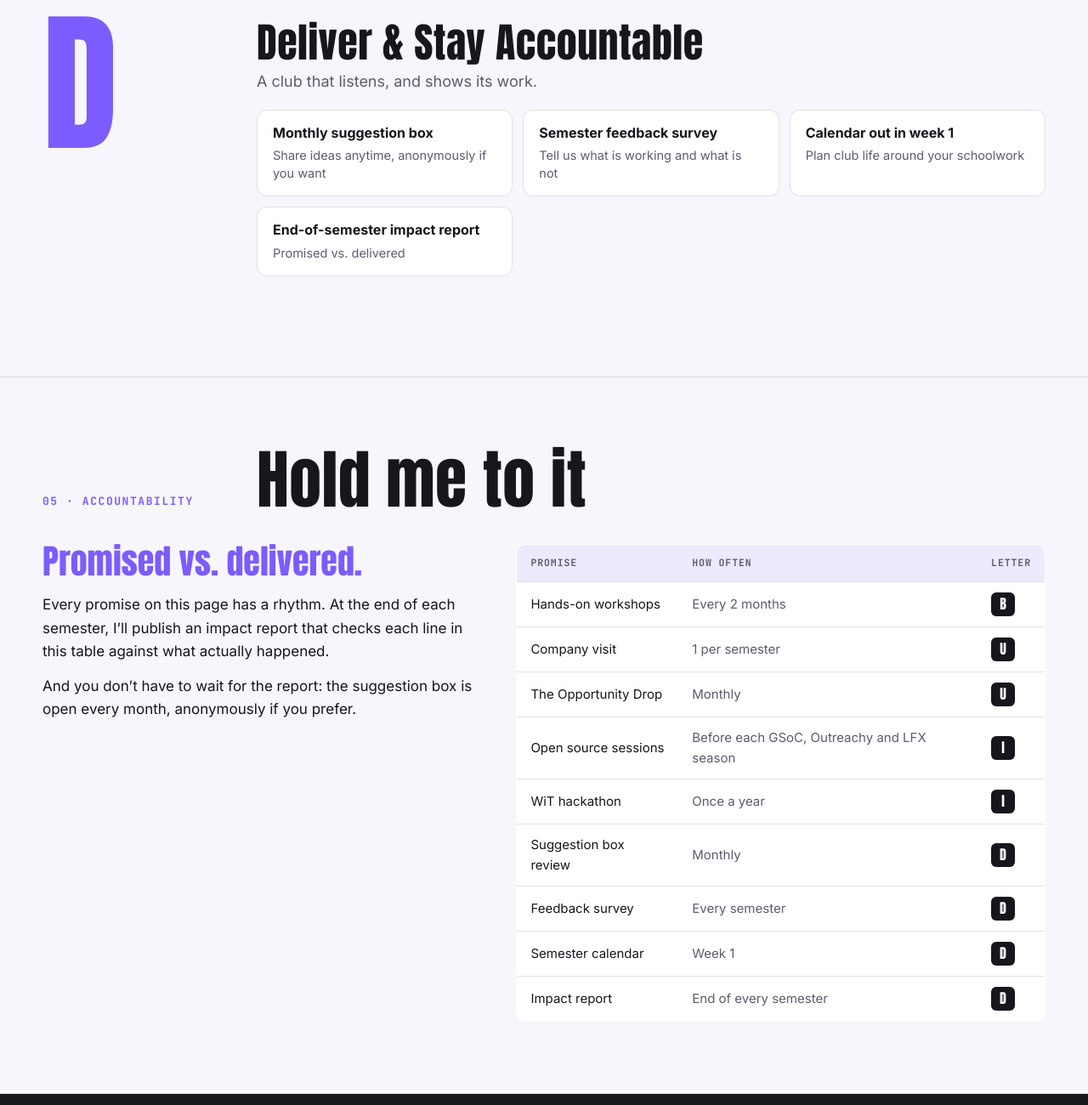
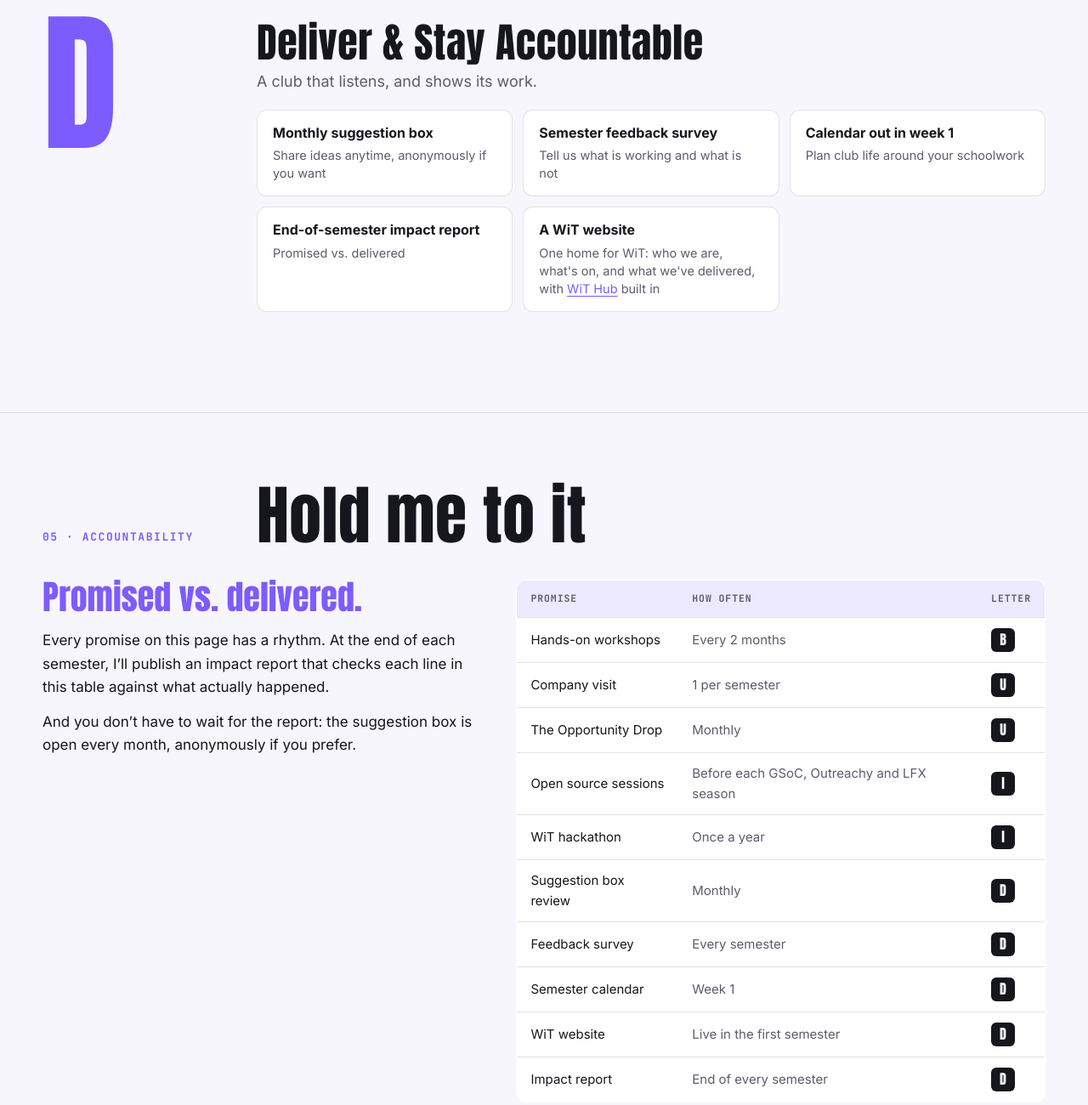
Before and after one commit to Favourj-bit/fj-for-wit, a plain HTML site: page index.html in a window 1280 px wide. Shown: the part 7920-9220 px from the top of the page at 85% size. Drawn offline with Linux system fonts and the light colour scheme.

Commit message:
Add WiT website to the D agenda and accountability table

```diff
--- a/index.html
+++ b/index.html
@@ -537,7 +537,7 @@ dialog.lb::backdrop { background: rgba(10,10,16,0.9); }
 </article>
 <article class="pillar" id="agenda-d">
   <div class="pillar-letter" aria-hidden="true">D</div>
-  <div class="pillar-body"><h3>Deliver &amp; Stay Accountable</h3><p class="lead">A club that listens, and shows its work.</p><ul><li><strong>Monthly suggestion box</strong><span>Share ideas anytime, anonymously if you want</span></li><li><strong>Semester feedback survey</strong><span>Tell us what is working and what is not</span></li><li><strong>Calendar out in week 1</strong><span>Plan club life around your schoolwork</span></li><li><strong>End-of-semester impact report</strong><span>Promised vs. delivered</span></li></ul></div>
+  <div class="pillar-body"><h3>Deliver &amp; Stay Accountable</h3><p class="lead">A club that listens, and shows its work.</p><ul><li><strong>Monthly suggestion box</strong><span>Share ideas anytime, anonymously if you want</span></li><li><strong>Semester feedback survey</strong><span>Tell us what is working and what is not</span></li><li><strong>Calendar out in week 1</strong><span>Plan club life around your schoolwork</span></li><li><strong>End-of-semester impact report</strong><span>Promised vs. delivered</span></li><li><strong>A WiT website</strong><span>One home for WiT: who we are, what's on, and what we've delivered, with <a href="https://favourj-bit.github.io/wit-hub/">WiT Hub</a> built in</span></li></ul></div>
 </article>
   </div>
 </section>
@@ -553,7 +553,7 @@ dialog.lb::backdrop { background: rgba(10,10,16,0.9); }
       </div>
       <table class="trk">
         <thead><tr><th scope="col">Promise</th><th scope="col">How often</th><th scope="col">Letter</th></tr></thead>
-        <tbody><tr><td>Hands-on workshops</td><td>Every 2 months</td><td><span class='lt'>B</span></td></tr><tr><td>Company visit</td><td>1 per semester</td><td><span class='lt'>U</span></td></tr><tr><td>The Opportunity Drop</td><td>Monthly</td><td><span class='lt'>U</span></td></tr><tr><td>Open source sessions</td><td>Before each GSoC, Outreachy and LFX season</td><td><span class='lt'>I</span></td></tr><tr><td>WiT hackathon</td><td>Once a year</td><td><span class='lt'>I</span></td></tr><tr><td>Suggestion box review</td><td>Monthly</td><td><span class='lt'>D</span></td></tr><tr><td>Feedback survey</td><td>Every semester</td><td><span class='lt'>D</span></td></tr><tr><td>Semester calendar</td><td>Week 1</td><td><span class='lt'>D</span></td></tr><tr><td>Impact report</td><td>End of every semester</td><td><span class='lt'>D</span></td></tr></tbody>
+        <tbody><tr><td>Hands-on workshops</td><td>Every 2 months</td><td><span class='lt'>B</span></td></tr><tr><td>Company visit</td><td>1 per semester</td><td><span class='lt'>U</span></td></tr><tr><td>The Opportunity Drop</td><td>Monthly</td><td><span class='lt'>U</span></td></tr><tr><td>Open source sessions</td><td>Before each GSoC, Outreachy and LFX season</td><td><span class='lt'>I</span></td></tr><tr><td>WiT hackathon</td><td>Once a year</td><td><span class='lt'>I</span></td></tr><tr><td>Suggestion box review</td><td>Monthly</td><td><span class='lt'>D</span></td></tr><tr><td>Feedback survey</td><td>Every semester</td><td><span class='lt'>D</span></td></tr><tr><td>Semester calendar</td><td>Week 1</td><td><span class='lt'>D</span></td></tr><tr><td>WiT website</td><td>Live in the first semester</td><td><span class='lt'>D</span></td></tr><tr><td>Impact report</td><td>End of every semester</td><td><span class='lt'>D</span></td></tr></tbody>
       </table>
     </div>
   </div>
```
